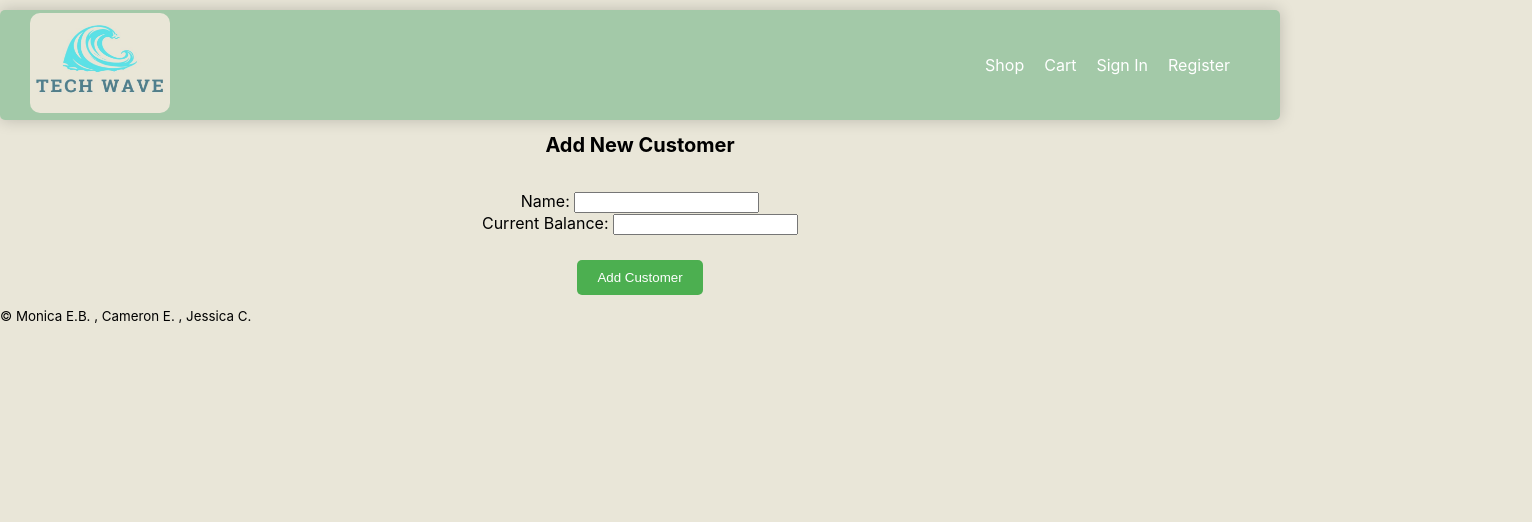
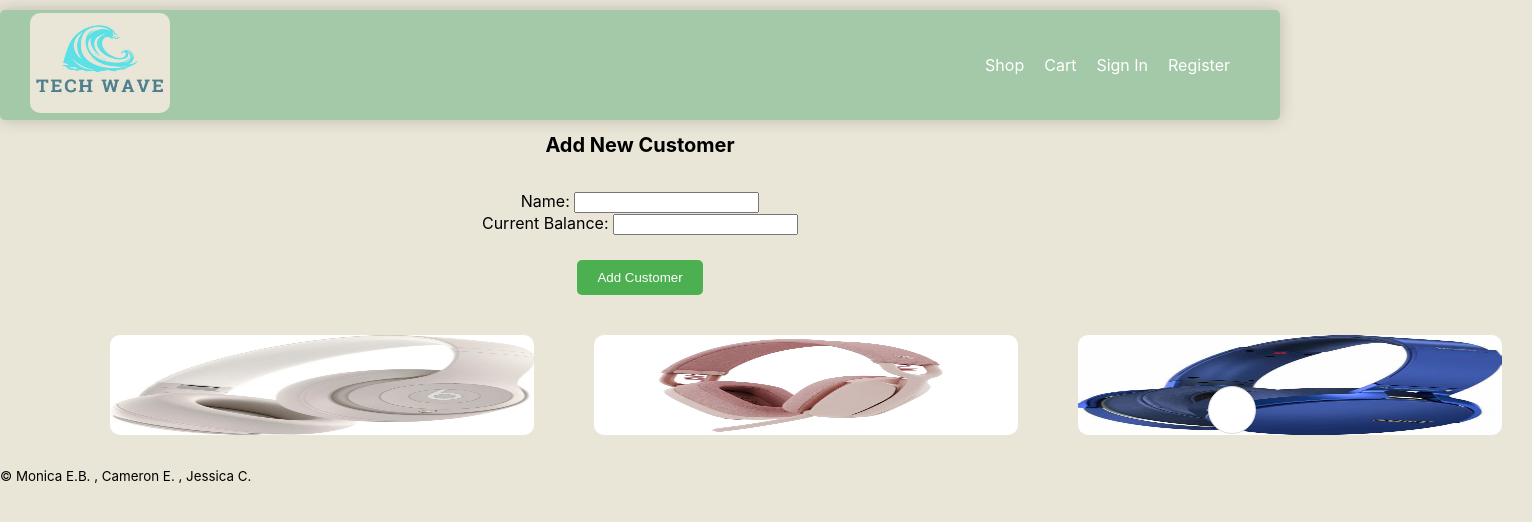
Before and after one commit to Camslaw/CS4092DatabaseAssignment, a React (Create React App) app in the folder App/react-app/: page / in a window 1280 px wide. Shown: the top 522 px of the page, 1532 px wide, since content can reach past the window. Built offline with nearby package versions, Linux system fonts and the light colour scheme.

Commit message:
carousell working

```diff
--- a/App/react-app/src/App.js
+++ b/App/react-app/src/App.js
@@ -3,6 +3,7 @@ import Navbar from './Navbar';
 import React from 'react';
 // import logo from './logo.svg';   example to import an image
 import './App.css';
+import Carousel from "./carousel"
 
 
 function App() {
@@ -13,6 +14,16 @@ function App() {
           <h1>Add New Customer</h1>
           <CustomerForm />
         </div>
+
+        <div style={{ maxWidth: 1200, marginLeft: 'auto', maarginRight: 'auto', magrinTop: 64}}>
+          <Carousel>
+            <img src={require("./images/products/headphones/beats.webp")} alt="placeholder"/>
+            <img src={require("./images/products/headphones/logi_pink.webp")} alt="placeholder"/>
+            <img src={require("./images/products/headphones/sony_blue.webp")} alt="placeholder"/>
+          </Carousel>
+        </div>
+
+
       </div>
 
   );
@@ -21,4 +32,5 @@ function App() {
 
 
 
+
 export default App;
--- /dev/null
+++ b/App/react-app/src/carousel.css
@@ -0,0 +1,56 @@
+.csl-container{
+    width: 100%;
+    display: flex;
+    flex-direction: column;
+}
+
+.csl-wrapper {
+    display: flex;
+    width: 100%;
+    position: relative;
+}
+
+
+.csl-content-wrapper{
+    overflow: hidden;
+    width: 100%;
+    height: 100%;
+}
+
+.csl-content{
+    display: flex;
+    transition: all 250mx linear;
+    -ms-overflow-style: none;
+    scrollbar-width: none;
+}
+
+.csl-content::-webkit-scrollbar, .csl-content::-webkit-scrollbar{
+    display: none;
+}
+
+.csl-content >*{
+    width: 100%;
+    flex-shrink: 0;
+    flex-grow:1;
+}
+
+.left-arrow, .right-arrow {
+    position: absolute;
+    z-index: 1;
+    top: 50%;
+    transform: translateY(-50%);
+    width: 48px;
+    height: 48px;
+    border-radius: 24px;
+    background-color: white;
+    border: 1px solid #ddd;
+}
+
+
+.left-arrow{
+    left: 24px;
+}
+
+.right-arrow{
+    right: 24px;
+}
--- /dev/null
+++ b/App/react-app/src/carousel.js
@@ -0,0 +1,54 @@
+import React from 'react'
+import './carousel.css' // added later
+import {useState} from 'react'
+import {useEffect} from 'react'
+
+
+const Carousel = (props) => {
+    const {children} = props
+    const [currentIndex, setCurrentIndex] = useState(0)
+    const [length, setLength] = useState(children.length)
+
+    // Set the length to match current children from props
+    useEffect(() => {
+         setLength(children.length)
+    }, [children])
+
+    const next = () => {
+        if (currentIndex < (length - 1)) {
+            setCurrentIndex(prevState => prevState + 1)
+        }
+    }
+
+    const prev = () => {
+        if (currentIndex > 0) {
+            setCurrentIndex(prevState => prevState - 1)
+        }
+    }
+
+    return(
+        <div className="csl-container">
+            <div className="csl-wrapper">
+               { currentIndex > 0 &&
+                    <button onClick={prev} className="left-arrow">
+                        &lt;
+                    </button>
+                }
+                <div className="csl-content_wrapper">
+                    <div className="csl-content"
+                        style={{ transform: `translateX(-${currentIndex * 100}%)` }}
+                        >
+                            {children}
+                    </div>
+                </div>
+                { currentIndex < (length-1) &&
+                    <button onClick={next} className="right-arrow">
+                        &gt;
+                    </button>
+                }
+            </div>
+        </div>
+    )
+}
+
+export default Carousel
```
